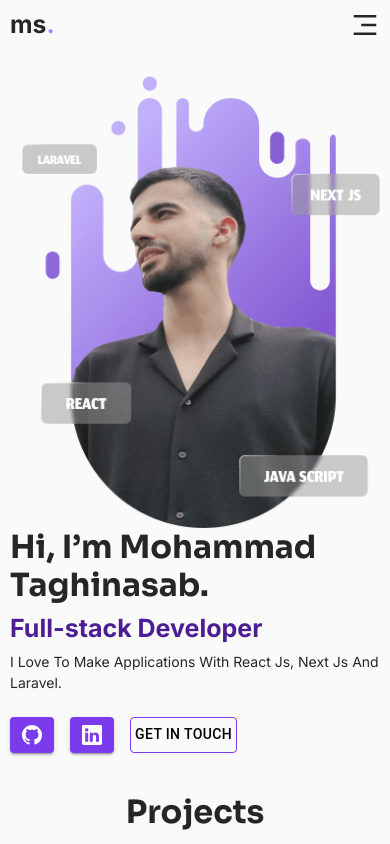
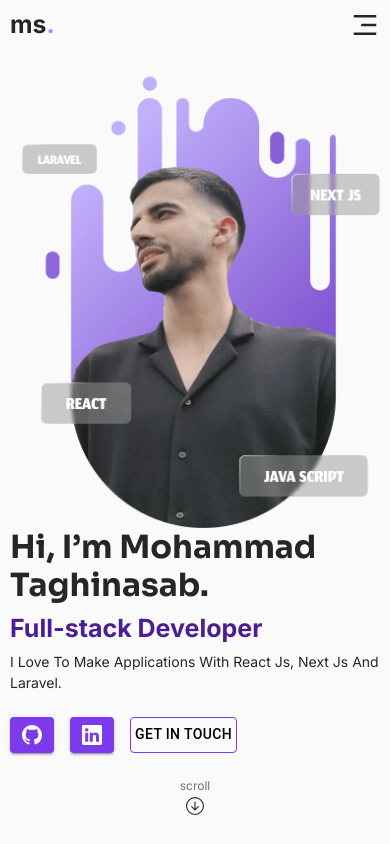
Before and after one commit to mohmdtn/portfolio-app, a Next.js app: page / in a window 390 px wide. Shown: the top 844 px of the page. Built offline with nearby package versions, Linux system fonts and the light colour scheme.

Commit message:
show hero scroll in mobile

```diff
--- a/app/components/Hero.jsx
+++ b/app/components/Hero.jsx
@@ -39,7 +39,7 @@ export const Hero = () => {
         </div>
 
         {/* scroll */}
-        <div className="scroll">
+        <div className="scroll order-last pt-4 pt-md-0">
           <div onClick={() => scroll.scrollTo(800)}>
             <p>scroll</p>
             <BsArrowDownCircle />
--- a/app/globals.css
+++ b/app/globals.css
@@ -413,7 +413,9 @@ footer .back-top svg {
     height: auto;
   }
   .hero .scroll {
-    display: none;
+    /* display: none; */
+    position: relative;
+    bottom: 0;
   }
   .hero img {
     max-width: 500px;
```
